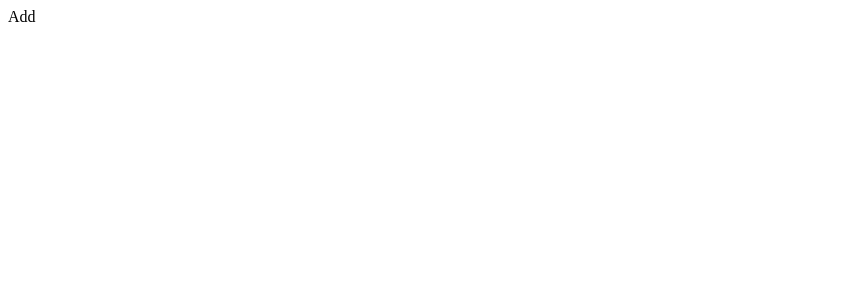
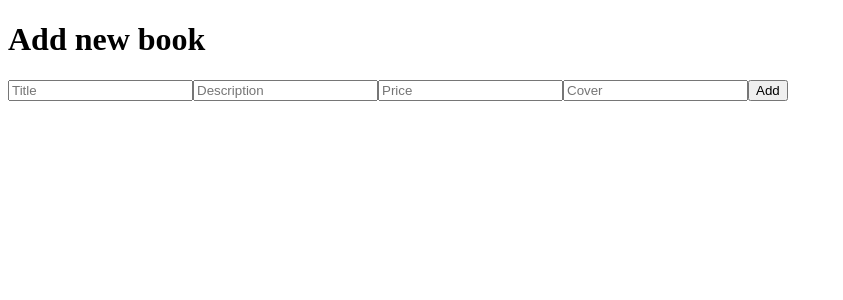
Before and after one commit to KhalilAbbaass/bookAppCRUD, a React (Create React App) app in the folder client/: page /add in a window 1280 px wide. Shown: the top 300 px of the page, without its empty margins (0-843 px from the left). Built offline with nearby package versions, Linux system fonts and the light colour scheme.

Commit message:
add book api

```diff
--- a/client/src/pages/Add.jsx
+++ b/client/src/pages/Add.jsx
@@ -1,8 +1,42 @@
-import React from 'react'
+import React, { useState } from 'react'
+import { useNavigate } from 'react-router-dom';
+import { addBook } from '../services/AddBook';
 
 const Add = () => {
+
+    const nav = useNavigate();
+
+    const [addedBook , setAddedBook] = useState({
+        title: "",
+        desc:"",
+        price:null,
+        cover:"",
+    });
+    const handleChange = (e) => {
+        setAddedBook((prev) => (
+            {...prev, [e.target.name]:e.target.value}
+        ))
+    }
+
+    const handleAddBook =   (e) => {
+        e.preventDefault();
+        addBook(addedBook).then((result) => {
+            console.log(result)
+            nav('/')
+        }).catch((err) => {
+            console.log(err)
+        })
+    }
+
   return (
-    <div>Add</div>
+    <div className='form'>
+        <h1>Add new book</h1>
+        <input type="text" placeholder='Title' onChange={handleChange} name='title'/>
+        <input type="text" placeholder='Description'onChange={handleChange}  name='desc'/>
+        <input type="number" placeholder='Price' onChange={handleChange}  name='price'/>
+        <input type="text" placeholder='Cover' onChange={handleChange}  name='cover'/>
+        <button onClick={handleAddBook}>Add</button>
+    </div>
   )
 }
 
--- /dev/null
+++ b/client/src/services/AddBook.js
@@ -0,0 +1,7 @@
+import axios from "axios";
+
+const apiURL = '/books';
+
+export const addBook = async (bookInfo) => {
+    return await axios.post(apiURL , bookInfo);
+}
```
